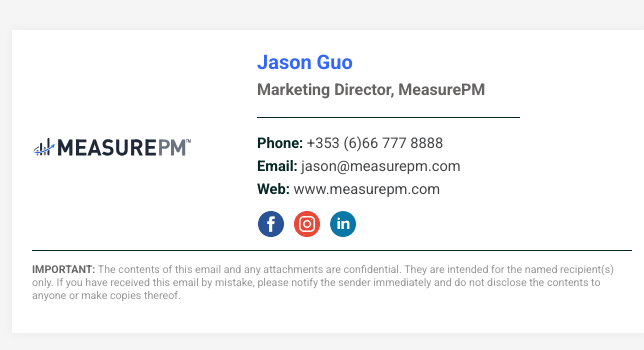
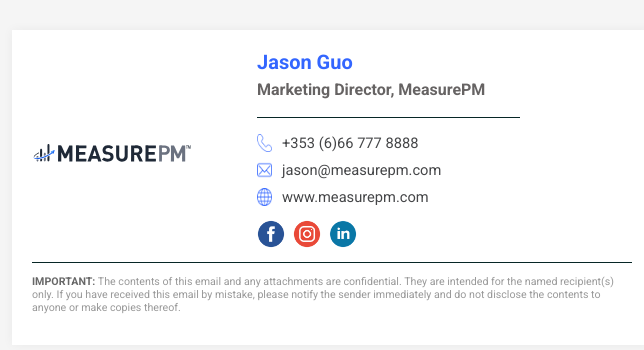
Before and after one commit to keshurgojiya/Email-Signature-for-Jason-guo, a plain HTML site: page index.html in a window 1280 px wide. Shown: the whole page, without its empty margins (308-952 px from the left). Drawn offline with Linux system fonts and the light colour scheme.

Commit message:
Replaced text with icons

```diff
--- a/index.html
+++ b/index.html
@@ -75,17 +75,23 @@
                 MeasurePM</p>
 
               <p style="border-top: 1px solid #072726; width: 70%;"></p>
-              <p style="font-size: 11pt; margin: 0 0 5px;"><strong style="color: #072726;">Phone:</strong>
+              <p style="font-size: 11pt; margin: 0 0 5px; display: flex;">
+                <!-- <strong style="color: #072726;">Phone:</strong> -->
+                <img src="images/phone.png" alt="phone" width="15" style="padding-right: 10px;" />
                 <a target="_blank" href="tel:+353(6)667778888" style="color: #454648;">+353 (6)66 777 8888</a>
               </p>
-              <p style="font-size: 11pt; margin: 0 0 5px;"><strong style="color: #072726;">Email:</strong>
+              <p style="font-size: 11pt; margin: 0 0 5px;  display: flex; padding-top: 4px;">
+                <!-- <strong style="color: #072726;">Email:</strong> -->
+                <img src="images/mail.png" alt="mail" width="15" style="padding-right: 10px;"/>
                 <a target="_blank" href="mailto:jason@measurepm.com" style="color: #454648;">jason@measurepm.com</a>
               </p>
-              <p style="font-size: 11pt; margin: 0 0 10px;"><strong style="color: #072726;">Web:</strong>
+              <p style="font-size: 11pt; margin: 0 0 10px;  display: flex;  padding-top: 4px;">
+                <!-- <strong style="color: #072726;">Web:</strong> -->
+                <img src="images/web.png" alt="web" width="15" style="padding-right: 10px;"/>
                 <a target="_blank" href="https://measurepm.com/" style="color: #454648;">www.measurepm.com</a>
               </p>
 
-              <p style="margin: 12px 0; display: flex; gap: 2px;">
+              <p style="margin: 14px 0; display: flex; gap: 2px;">
                 <a target="_blank" href="#">
                   <img src="images/facebook.png" alt="Facebook" width="28" /></a>&nbsp;
                 <a target="_blank" href="#">
```
Also changed, not shown: images/mail.png (added), images/phone.png (added), images/web.png (added).
